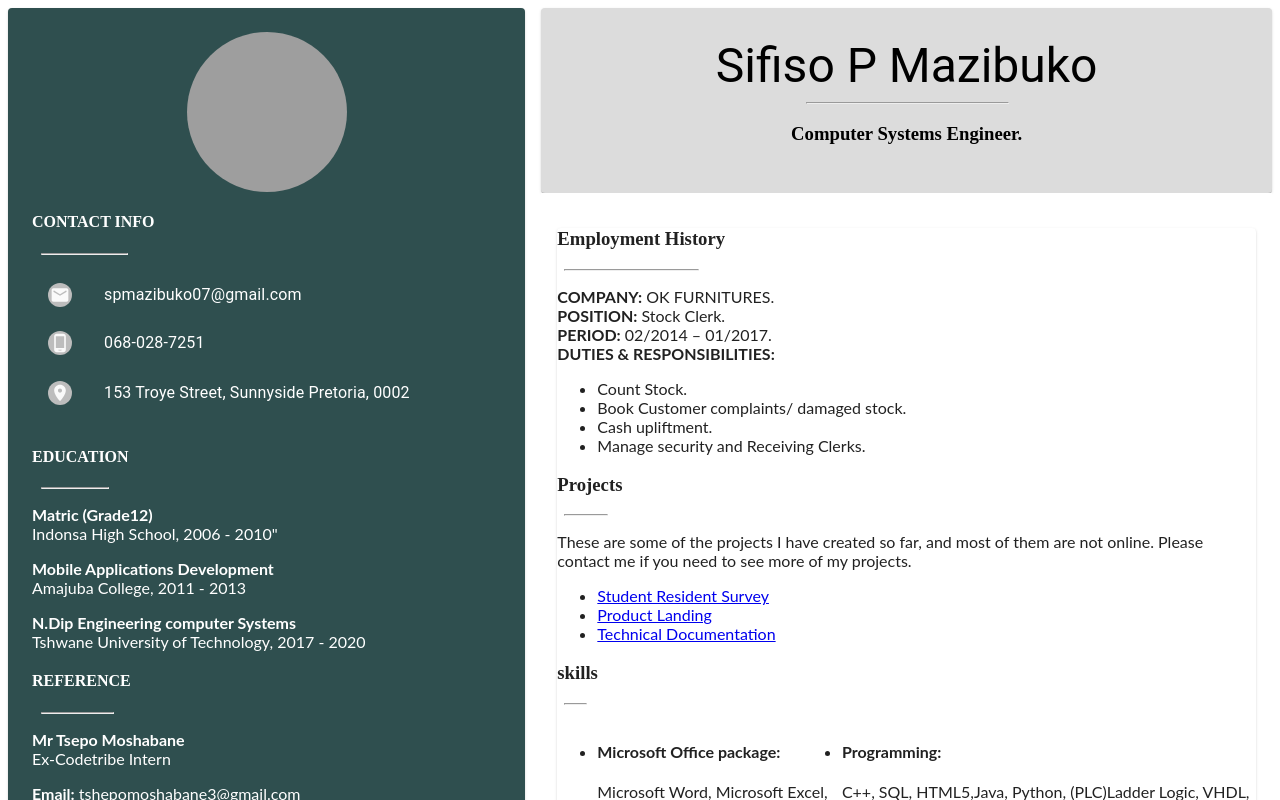
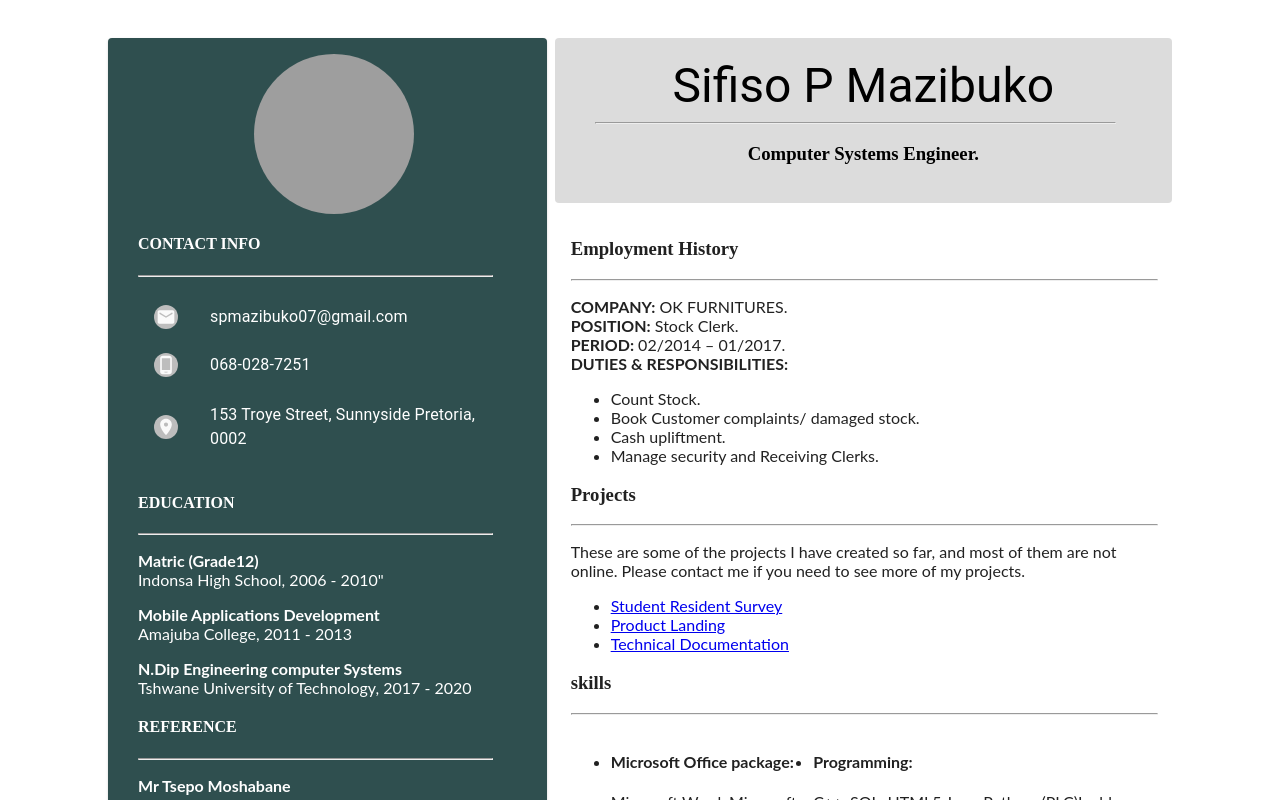
Before and after one commit to SPMazibuko/React-CV, a React (Create React App) app: page / in a window 1280 px wide. Shown: the top 800 px of the page. Built offline with nearby package versions, Linux system fonts and the light colour scheme; grey boxes are pictures that could not be loaded.

Commit message:
Finished

```diff
--- a/src/App.js
+++ b/src/App.js
@@ -4,7 +4,6 @@ import { makeStyles } from '@material-ui/core/styles';
 import Paper from '@material-ui/core/Paper';
 import Grid from '@material-ui/core/Grid';
 import Avatar from '@material-ui/core/Avatar';
-import Divider from '@material-ui/core/Divider';
 import Typography from '@material-ui/core/Typography';
 import List from '@material-ui/core/List';
 import ListItem from '@material-ui/core/ListItem';
@@ -18,12 +17,17 @@ import Box from '@material-ui/core/Box';
 
 const useStyles = makeStyles((theme) => ({
   root: {
-
+    align: 'center',
+    paddingLeft: 100,
+    paddingRight: 100,
+    paddingTop: 30,
+    //paddingBottom: 10,
   },
   paper: {
-    padding: theme.spacing(3),
+    padding: theme.spacing(2),
     textAlign: 'left',
     color: '#FFFFFF',
+    paddingLeft: 30,
   },
   large: {
     width: theme.spacing(20),
@@ -41,7 +45,7 @@ export default function App() {
 
   return (
     <div className={classes.root}>
-        <Grid container spacing={2}
+        <Grid container spacing={1}
           style={{height:"150px"}}>
           <Grid item xs={5} >
             <Paper className={classes.paper} id="left">
@@ -53,7 +57,7 @@ export default function App() {
 
               <div textAlign="left" id="contact">
               <h4>CONTACT INFO</h4>
-              <hr style={{width:"18%",textAlign:"left",marginLeft:"2%"}}/>
+              <hr style={{width:"90%",textAlign:"left",marginLeft:"0"}}/>
               <List >
       <ListItem>
         <ListItemAvatar >
@@ -83,7 +87,7 @@ Pretoria, 0002" secondary="" />
     </List>
 
     <h4>EDUCATION</h4>
-    <hr style={{width:"14%",textAlign:"center",marginLeft:"2%"}}/>
+    <hr style={{width:"90%",textAlign:"center",marginLeft:"0"}}/>
               </div>
 
               <div id="Education" textAlign="left">
@@ -97,7 +101,7 @@ Pretoria, 0002" secondary="" />
       </div>
       <div>
       <h4>REFERENCE</h4>
-      <hr style={{width:"15%",textAlign:"left",marginLeft:"2%"}}/>
+      <hr style={{width:"90%",textAlign:"left",marginLeft:"0"}}/>
       <p><b>Mr Tsepo Moshabane</b><br/>
           Ex-Codetribe Intern </p>
           <p>
@@ -114,11 +118,6 @@ Pretoria, 0002" secondary="" />
       <ListItem>
         <ListItemText primary="" secondary="" />
       </ListItem>
-      </List>
-      <List className={classes.root}>
-      <ListItem>
-        <ListItemText primary="" secondary="" />
-      </ListItem>
       <ListItem>
         <ListItemText primary="" secondary="" />
       </ListItem>
@@ -131,17 +130,17 @@ Pretoria, 0002" secondary="" />
             </Paper>
           </Grid>
           <Grid item xs={7}>
-            <Paper style={{textAlign: 'center', color: '#000000', padding: '30px'}} id="header">
+            <Paper style={{textAlign: 'center', color: '#000000', padding: '20px'}} id="header" elevation={0} >
               <Typography variant="h3">Sifiso P Mazibuko</Typography>
-              <hr style={{width:"30%",textAlign:"left",marginLeft:"35%"}}/>
+              <hr style={{width:"90%",textAlign:"left",marginLeft:"20px"}}/>
               <h3>Computer Systems Engineer.</h3>
             </Paper>
             <Grid item xs={12}>
             <Box p={2} bgcolor="background.paper">
-            <Paper  id="right">
+            <Paper  id="right" elevation={0} >
                 <div textAlign="left" id="Employment">
                   <h3>Employment History</h3>
-                  <hr style={{width:"19%",textAlign:"left",marginLeft:"1%"}}/>
+                  <hr style={{width:"100%",textAlign:"left",marginLeft:"0%"}}/>
                   <p><strong>COMPANY:</strong> OK FURNITURES. <br/><strong>POSITION:</strong> Stock Clerk.
 <br/><strong>PERIOD:</strong> 02/2014 – 01/2017.<br/>
 <strong>DUTIES & RESPONSIBILITIES:</strong><br/>
@@ -156,7 +155,7 @@ Pretoria, 0002" secondary="" />
 
                 <div id="Projects">
                   <h3>Projects</h3>
-                  <hr style={{width:"6%",textAlign:"left",marginLeft:"1%"}}/>
+                  <hr style={{width:"100%",textAlign:"left",marginLeft:"0%"}}/>
                   <p>These are some of the projects I have created so far, and most of them are not online. Please contact me if you need to see more of my projects.
 
                   <ul>
@@ -174,7 +173,7 @@ Pretoria, 0002" secondary="" />
 
                 <div id="skills">
                   <h3>skills</h3>
-                  <hr style={{width:"3%",textAlign:"center",marginLeft:"1%"}}/>
+                  <hr style={{width:"100%",textAlign:"center",marginLeft:"0"}}/>
 
 
                  <p> <ul style={{display:'flex'}}>
@@ -195,7 +194,7 @@ Pretoria, 0002" secondary="" />
                 </div>
                 <div id="PersonalAttributes">
                     <h3>Personal Attributes</h3>
-                    <hr style={{width:"17%",textAlign:"left",marginLeft:"1%"}}/>
+                    <hr style={{width:"100%",textAlign:"left",marginLeft:"0%"}}/>
                     <p>
                     Hardworking, Dedicated, Team Player, Responsible, Eager & fast learner, Natural leader.
                     <br/>
@@ -207,8 +206,6 @@ Pretoria, 0002" secondary="" />
             </Box>
           </Grid>
           </Grid>
-
-
         </Grid>
 
     </div>
```
